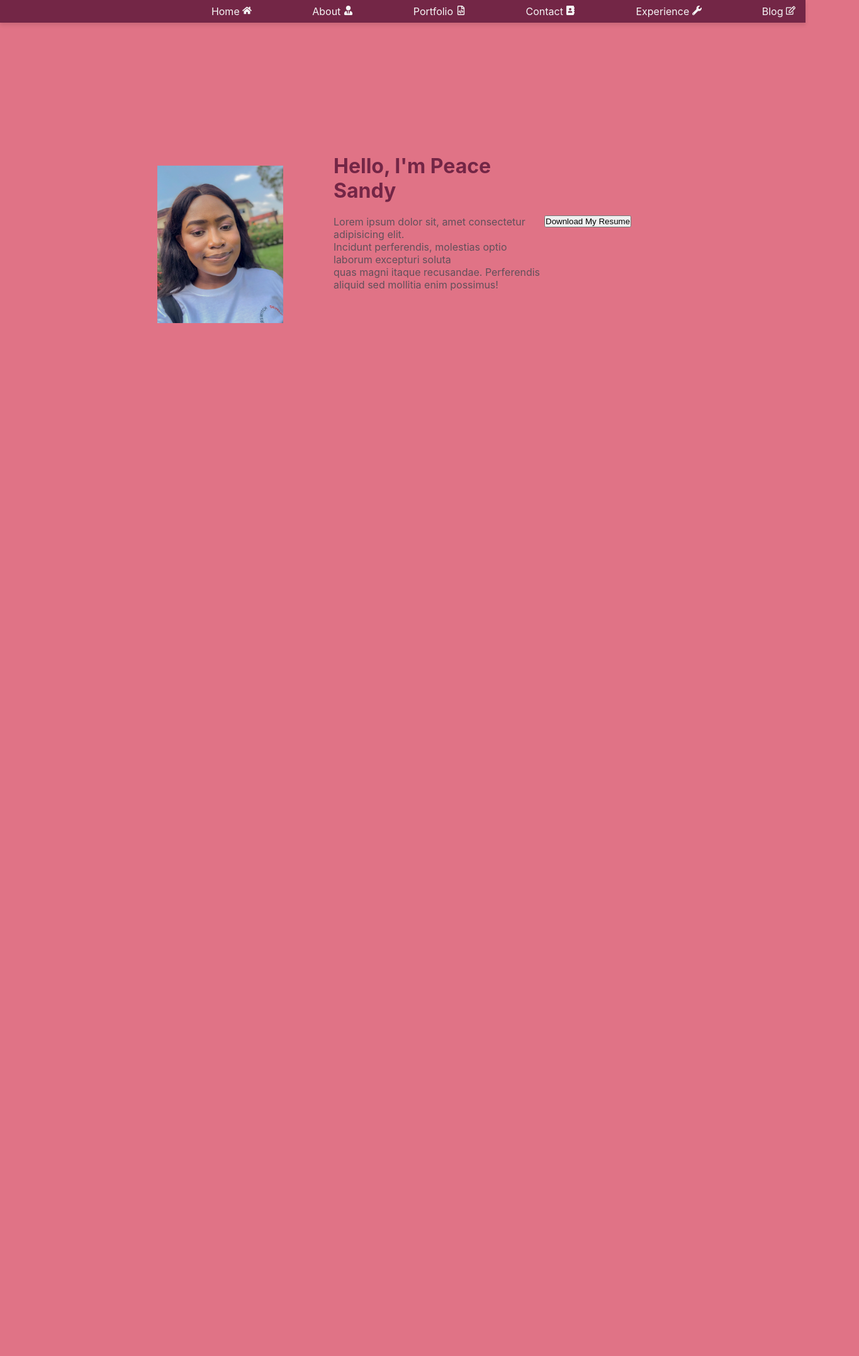
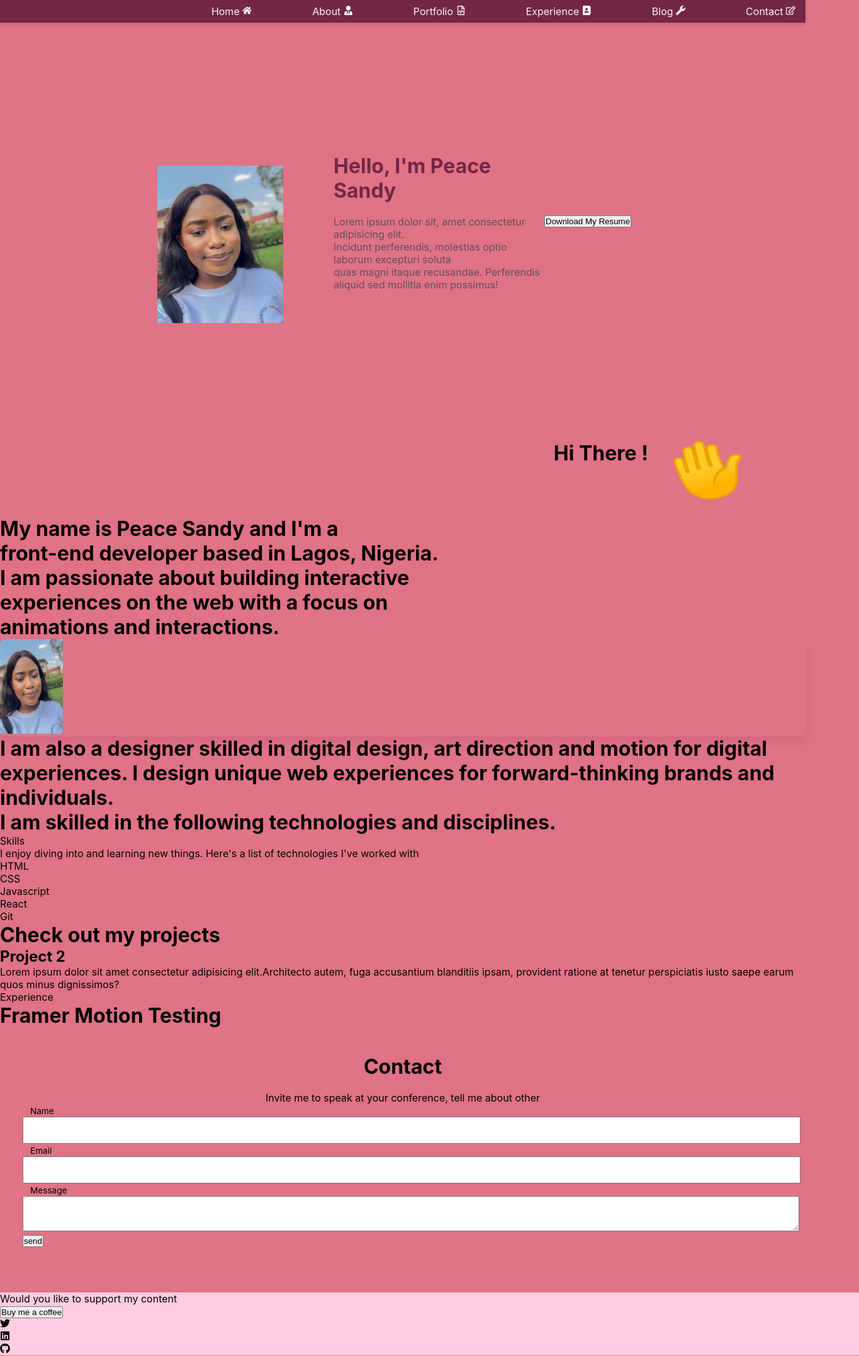
Before and after one commit to Peacesandy/peace-sandy, a React (Create React App) app: page / in a window 1280 px wide. Shown: the whole page at 63% size, 1365 px wide, since content can reach past the window. Before the commit the page ends 800 px from the top, so only its background shows below. Built offline with nearby package versions, Linux system fonts and the light colour scheme.

Commit message:
modified scrol animation

```diff
--- a/src/App.js
+++ b/src/App.js
@@ -1,5 +1,5 @@
 import React from "react";
-import { BrowserRouter, Routes, Route} from "react-router-dom";
+
 
 
 import Home from "./Components/Home";
@@ -9,22 +9,23 @@ import Portfolio from "./Components/Portfolio";
 import Navbar from "./Components/Navbar";
 import Experience from "./Components/Experience";
 import Blog from "./Components/Blog";
+import Footer from "./Components/Footer"
 
 
 
 function App() {
   return (
-    <BrowserRouter>
-       <Navbar/>
-    <Routes>
-      <Route  path="/" element={<Home />} />
-      <Route  path="/about" element={<About />} />
-      <Route  path="/contact" element={<Contact />} />
-      <Route  path="/portfolio" element={<Portfolio />} />
-      <Route  path="/experience" element={<Experience/>} />
-      <Route  path="/blog" element={<Blog />} />
-    </Routes>
-    </BrowserRouter>
+       <>
+        <Navbar/>
+        <Home/>
+        <About/>
+        <Portfolio/>
+        <Experience/>
+        <Blog/>
+        <Contact/>
+        <Footer/>
+       </>
+
   );
 }
 
--- a/src/Components/About.jsx
+++ b/src/Components/About.jsx
@@ -8,7 +8,7 @@ function About() {
 
   return (
     <>
-    <div className='about-container'>
+    <div className='about-container' id='about'>
         <h1 className='intro-section'>Hi There ! <img src={Emoji} alt='Emoji' className='emoji'/></h1>
         <br/>
         <motion.div
--- a/src/Components/Blog.jsx
+++ b/src/Components/Blog.jsx
@@ -1,15 +1,10 @@
 import React from 'react'
-import { motion } from 'framer-motion'
 
 function Blog() {
   return (
-    <motion.div
-      initial={{ opacity: 0 }}
-      animate={{ opacity: 100 }}
-      transition={{ duration: 1.2 }}
-    >
+    <div id='blog'>
     <h1>Framer Motion Testing</h1>
-      </motion.div>
+    </div>
 
   )
 }
--- a/src/Components/Contact.jsx
+++ b/src/Components/Contact.jsx
@@ -3,8 +3,8 @@ import '../Styles/Contact.css'
 
 function Contact() {
   return (
-    <div className='contact-container'>
-      <div>
+    <div className='contact-container' id='contact'>
+      <div className='contact-text'>
         <h1>Contact</h1>
         <br/>
         <p>Invite me to speak at your conference, tell me about other</p>
--- a/src/Components/Experience.jsx
+++ b/src/Components/Experience.jsx
@@ -2,7 +2,9 @@ import React from 'react'
 
 function Experience() {
   return (
-    <div>Experience</div>
+    <div id='experience'>
+      Experience
+      </div>
   )
 }
 
--- a/src/Components/Footer.jsx
+++ b/src/Components/Footer.jsx
@@ -10,7 +10,7 @@ function Footer() {
        }
 
   return (
-    <div className='footer'>
+    <div className='footer' id='footer'>
       <div>
       <p>Would you like to support my content</p>
       <button>Buy me a coffee</button>
--- a/src/Components/Home.jsx
+++ b/src/Components/Home.jsx
@@ -4,7 +4,7 @@ import '../Styles/Home.css'
 
 function Home() {
   return (
-    <div className='container'>
+    <div className='container' id='home'>
 
       <div className='image-container'>
       <img src={image} alt='author' className='image'/>
--- a/src/Components/Navbar.jsx
+++ b/src/Components/Navbar.jsx
@@ -1,5 +1,4 @@
 import React from 'react'
-import { Link } from "react-router-dom"
 import '../Styles/Navbar.css'
 import { FaHome, FaUserTie, FaRegFileCode,  FaAddressBook, FaWrench, FaRegEdit} from "react-icons/fa";
 
@@ -10,22 +9,22 @@ function Navbar() {
     <nav className='sticky'>
       <ul className='nav-ul'>
         <li className='nav-li'>
-          <Link to="/">Home <FaHome size={15}/> </Link>
+          <a href="#home">Home <FaHome size={15}/> </a>
         </li>
         <li className='nav-li'>
-          <Link to="/about">About <FaUserTie size={15}/> </Link>
+          <a href="#about">About <FaUserTie size={15}/> </a>
         </li>
         <li className='nav-li'>
-          <Link to="/portfolio">Portfolio <FaRegFileCode size={15}/> </Link>
+          <a href="#portfolio">Portfolio <FaRegFileCode size={15}/> </a>
         </li>
         <li className='nav-li'>
-          <Link to="/contact">Contact <FaAddressBook size={15}/> </Link>
+          <a href="#experience">Experience <FaAddressBook size={15}/> </a>
         </li>
         <li className='nav-li'>
-          <Link to="/experience"> Experience <FaWrench size={15}/> </Link>
+          <a href="#blog"> Blog <FaWrench size={15}/> </a>
         </li>
         <li className='nav-li'>
-          <Link to="/blog"> Blog <FaRegEdit size={15}/> </Link>
+          <a href="#contact"> Contact <FaRegEdit size={15}/> </a>
         </li>
       </ul>
     </nav>
--- a/src/Components/Portfolio.jsx
+++ b/src/Components/Portfolio.jsx
@@ -6,7 +6,7 @@ function Portfolio() {
 
 
   return (
-    <div>
+    <div id='portfolio'>
       <h1>Check out my projects</h1>
       <div>
         <h2>Project 2</h2>
--- a/src/Styles/Contact.css
+++ b/src/Styles/Contact.css
@@ -1,3 +1,26 @@
+*{
+    margin: 0;
+    padding: 0;
+}
+
+.contact-text{
+    text-align: center;
+}
+
 .contact-container{
+    padding: 12px 24px 24px 24px;
+    margin: 48px 12px;
+    justify-content: center;
     margin-top: 30px;
+    padding: 0.5rem, 1rem;
 }
+
+label{
+    font-size: 0.85em;
+    margin: 12px;
+}
+
+input[type=text],input[type=email], textarea{
+    width: 100%;
+    padding: 12px;
+}
```
